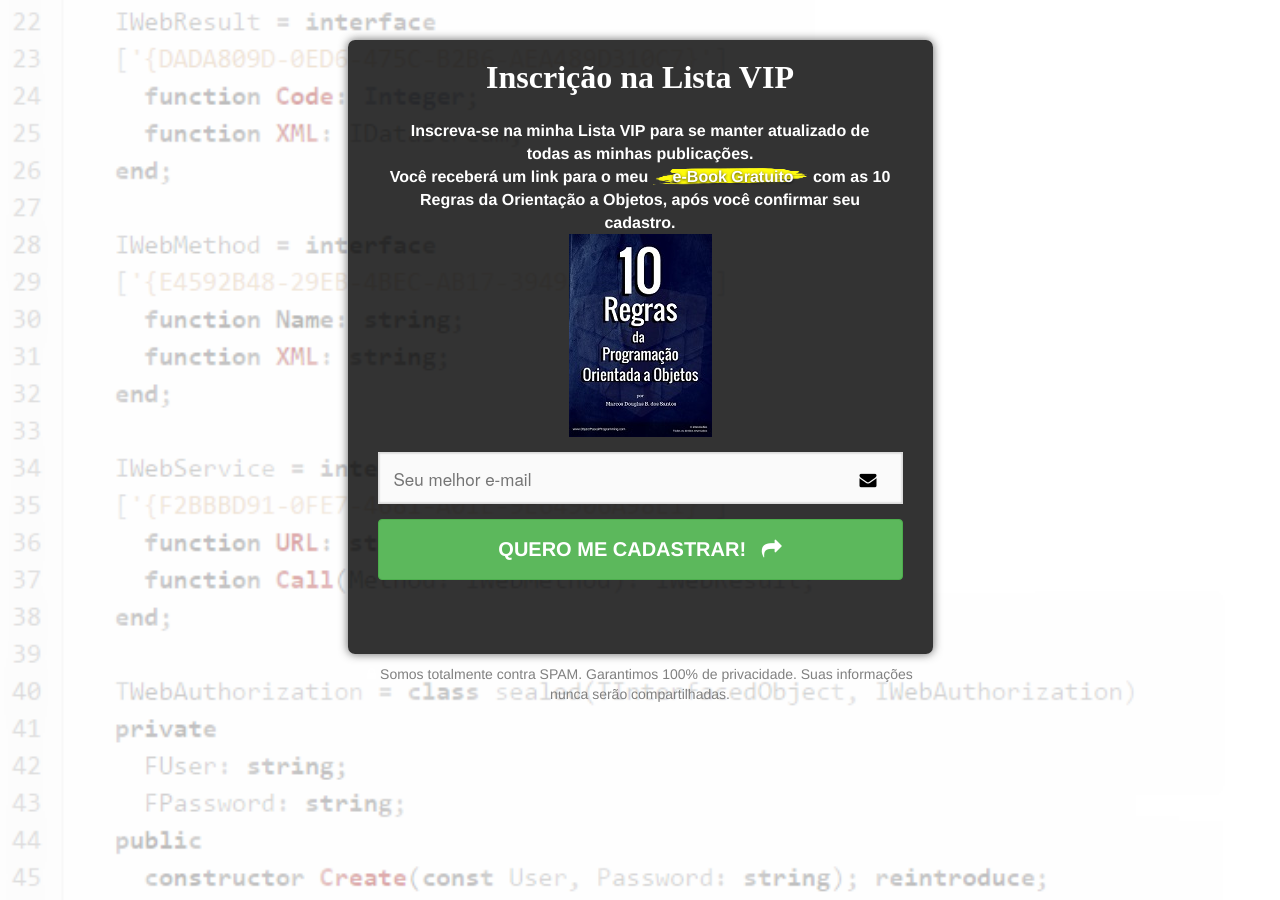
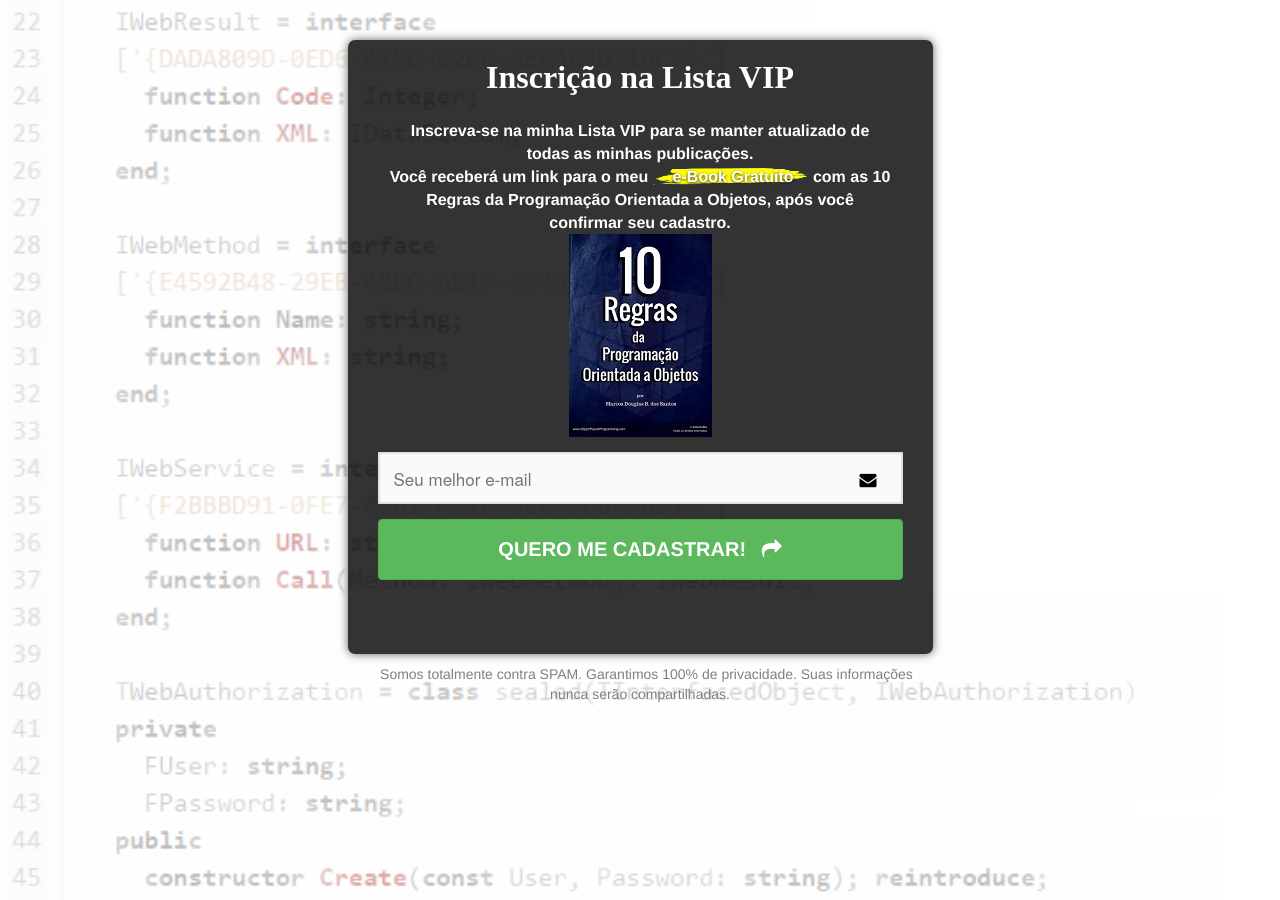
Before and after one commit to mdbs99/opp, a Jekyll site: the page lista-vip/index.html, which Jekyll copies as it is, in a window 1280 px wide. Built offline with Jekyll 4.4.1, drawn with Linux system fonts in a browser that asks for light colours; nearby versions of some CDN libraries; some web fonts are replaced.

Commit message:
Erro de digitação

```diff
--- a/lista-vip/index.html
+++ b/lista-vip/index.html
@@ -75,7 +75,7 @@
                             <div class="head-form">
                                 Inscreva-se na minha <strong>Lista VIP</strong> para se manter atualizado de todas as minhas publicações.
 <br/>
-Você receberá um link para o meu <del>e-Book Gratuito</del> com as <strong>10 Regras da Orientação a Objetos</strong>, após você confirmar seu cadastro.<br/>
+Você receberá um link para o meu <del>e-Book Gratuito</del> com as <strong>10 Regras da Programação Orientada a Objetos</strong>, após você confirmar seu cadastro.<br/>
 <img src="/images/ebook-pp.jpg" alt="10 Regras da Orientação a Objetos" />
 </div>
                             <form id="form" method="post" action="http://delfire.activehosted.com/proc.php">
@@ -105,7 +105,7 @@ Garantimos 100% de privacidade. Suas informações nunca serão compartilhadas.<
                             <div class="col-md-12"></div>
              Inscreva-se na minha <strong>Lista VIP</strong> para se manter atualizado de todas as minhas publicações.
 <br/>
-Você receberá um link para o meu <del>e-Book Gratuito</del> com as <strong>10 Regras da Orientação a Objetos</strong>, após você confirmar seu cadastro.
+Você receberá um link para o meu <del>e-Book Gratuito</del> com as <strong>10 Regras da Programação Orientada a Objetos</strong>, após você confirmar seu cadastro.
 
 </div>
                         <form id="form" method="post" action="http://delfire.activehosted.com/proc.php">
```
